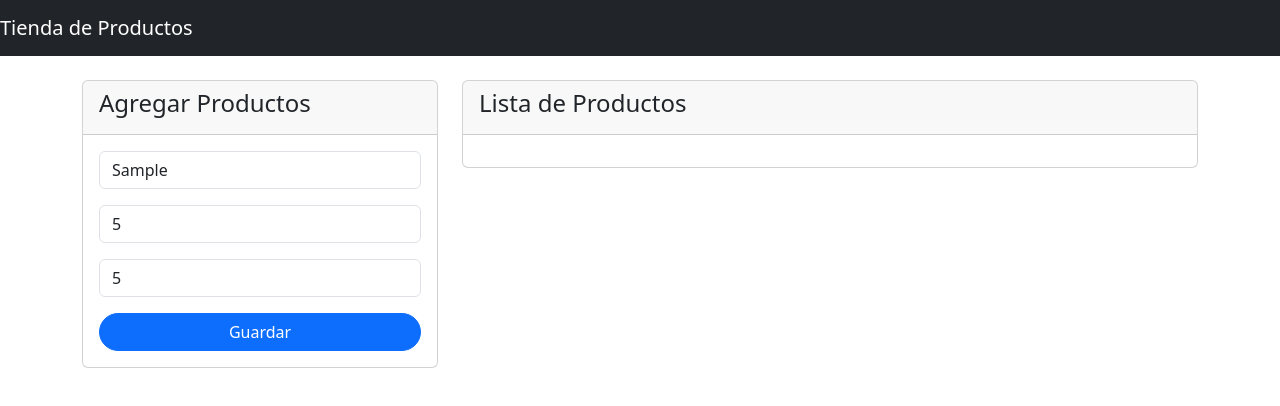
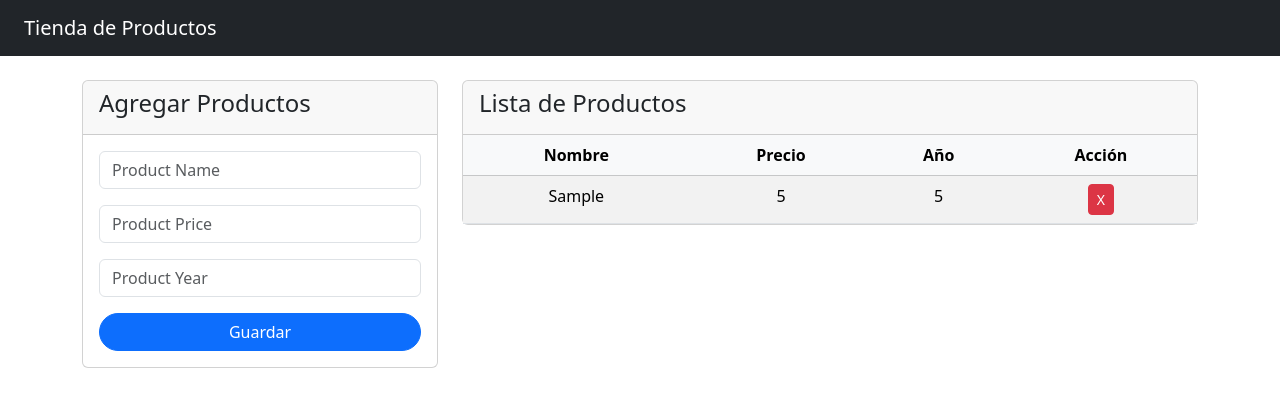
Before and after one commit to koerdev/tienda-productos, a plain HTML site: page index.html in a window 1280 px wide. Both pictures are taken after typing "Sample", "5", "5" into the empty fields and a click on the input "Guardar". Drawn offline with nearby package versions, Linux system fonts and the light colour scheme.

Commit message:
feat: se agrega la funcionalidad para agregar productos a la lista de productos

```diff
--- a/index.html
+++ b/index.html
@@ -11,7 +11,7 @@
 </head>
 <body>
     <nav class="navbar navbar-light bg-dark">
-        <a href="/" class="navbar-brand text-white">Tienda de Productos</a>
+        <a href="/" class="navbar-brand text-white ms-4">Tienda de Productos</a>
     </nav>
 
     <div class="container">
@@ -51,13 +51,25 @@
                     </form>
                 </div>
             </div>
-            <div class="col-md-8">
+            <div class="col-md-8 mt-4 mt-md-0">
                 <div id="product-list" class="card">
                     <div class="card-header">
                         <h4>Lista de Productos</h4>
                     </div>
-                    <div class="card-body">
+                    <div class="card-body p-0">
+                        <table class="table table-striped mb-0">
+                            <thead class="table-light text-center">
+                                <tr>
+                                    <th>Nombre</th>
+                                    <th>Precio</th>
+                                    <th>Año</th>
+                                    <th>Acción</th>
+                                </tr>
+                            </thead>
+                            <tbody id="product-table-body">
 
+                            </tbody>
+                        </table>
                     </div>
                 </div>
             </div>
--- a/js/main.js
+++ b/js/main.js
@@ -7,8 +7,23 @@ class Product {
 };
 
 class UI {
-    addProduct() {
+    addProduct(product) {
+        const productList = document.getElementById('product-table-body');
+        const element = document.createElement("tr");
+        element.classList.add("text-center");
+        element.innerHTML = `
+            <td>${product.name}</td>
+            <td>${product.price}</td>
+            <td>${product.year}</td>
+            <td>
+                <button class="btn btn-danger btn-sm" name="delete">X</button>
+            </td>
+        `;
+        productList.appendChild(element);
+    };
 
+    resetForm() {
+        document.getElementById('product-form').reset();
     };
 
     deleteProduct() {
@@ -28,5 +43,9 @@ document.getElementById('product-form').addEventListener("submit", (e) => {
     const price = document.getElementById('price').value.trim();
     const year = document.getElementById('year').value.trim();
 
-    console.log(name, price, year);
+    const product = new Product(name, price, year);
+    const ui = new UI();
+
+    ui.addProduct(product);
+    ui.resetForm();
 });
```
